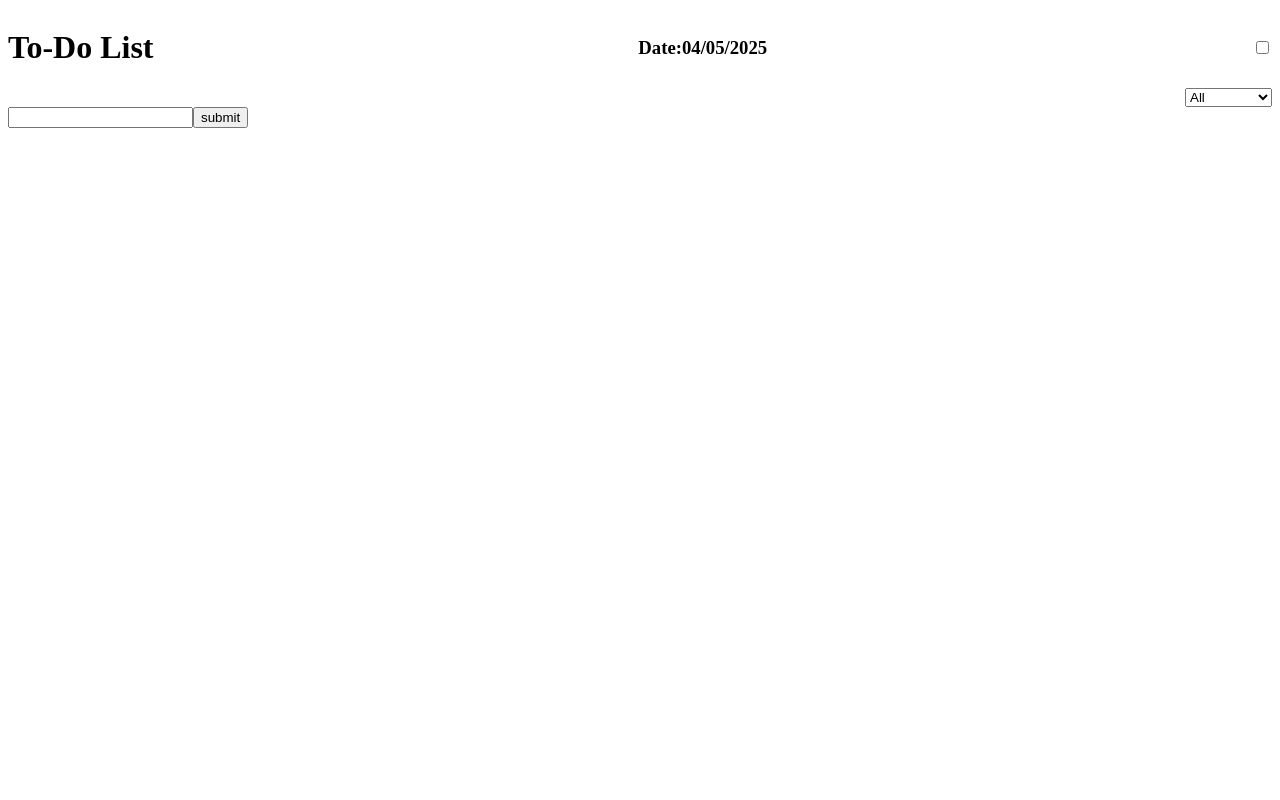
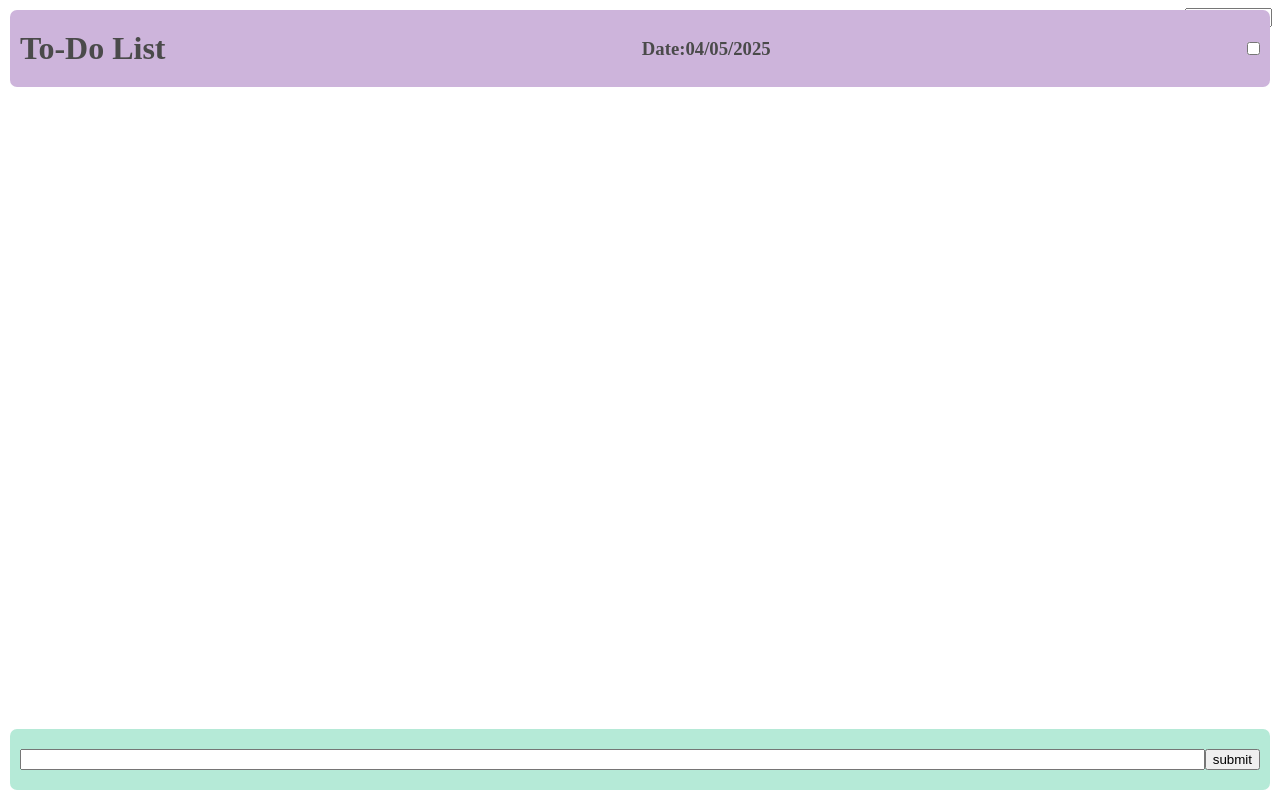
Before and after one commit to Shashikant-Redekar/To-do, a React (Vite) app: page / in a window 1280 px wide. Built offline with nearby package versions, Linux system fonts and the light colour scheme.

Commit message:
header and footer css

```diff
--- a/src/Components/heade.jsx
+++ b/src/Components/heade.jsx
@@ -7,10 +7,10 @@ const Hea = function(){
 
     return(
         <div className="headAndToDo">
-            <h1> To-Do List</h1>
-            <h3>Date:{formatted}</h3>
+            <h1 className='todo'> To-Do List</h1>
+            <h3 className='date'>Date:{formatted}</h3>
             <label>
-                <input type='checkbox'></input>
+                <input className='dt' type='checkbox'></input>
                 <span ></span>
             </label>
         </div>
--- a/src/Components/inputTask.jsx
+++ b/src/Components/inputTask.jsx
@@ -1,4 +1,5 @@
 import { useState } from "react";
+import '../Styling/footer.scss';
 
 const InputTask = function (props) {
     const [inputText, setInputText] = useState('');
@@ -12,9 +13,9 @@ const InputTask = function (props) {
 
 
     return(
-        <div>
-            <form onSubmit={handleSubmit}>
-                <input type='text' value={inputText}
+        <div className="foot">
+            <form className='form' onSubmit={handleSubmit}>
+                <input className="inp" type='text' value={inputText}
                 onChange={(e) => setInputText(e.target.value)}
                 ></input>
                 <button type="submit">submit</button>
--- a/src/Components/tasks.jsx
+++ b/src/Components/tasks.jsx
@@ -62,7 +62,7 @@ const Task = function (props){
     return(
         <div>
             <div className='filter'>
-                <select value={filter} onChange={(e) => setFilter(e.target.value)}>
+                <select value={filter} onChange={(e) => setFilter(e.target.value)} >
                     <option value='All'>All</option>
                     <option value='Completed'>Completed</option>
                     <option value='Active'>Active</option>
--- /dev/null
+++ b/src/Styling/footer.scss
@@ -0,0 +1,21 @@
+.foot{
+    padding: 20px 10px 20px 10px;
+    margin: 0 10px 10px 10px;
+    border-radius: 7px;
+    position: fixed;
+    bottom: 0;
+    left: 0;
+    right: 0;
+    background-color: #b5ead7;
+}
+
+.form{
+    display:flex;
+    align-items: center;
+    width: 100%;
+}
+
+.inp{
+    flex: 1;
+    box-sizing: border-box;
+}
--- a/src/Styling/header.scss
+++ b/src/Styling/header.scss
@@ -2,4 +2,27 @@
     display:flex;
     justify-content: space-between;
     align-items: center;
+    background-color: #cdb4db;
+    color: #4a4a4a;
+    padding: 10px 0 10px 0;
+    margin: 10px 10px 0 10px;
+    border-radius: 7px;
+    position: fixed;
+    top: 0;
+    right: 0;
+    left: 0;
 }
+
+.todo{
+    padding: 10px;
+    margin: 0;
+}
+
+.date{
+    padding: 10px;
+    margin: 0;
+}
+
+.dt{
+    margin: 10px;
+}
```
